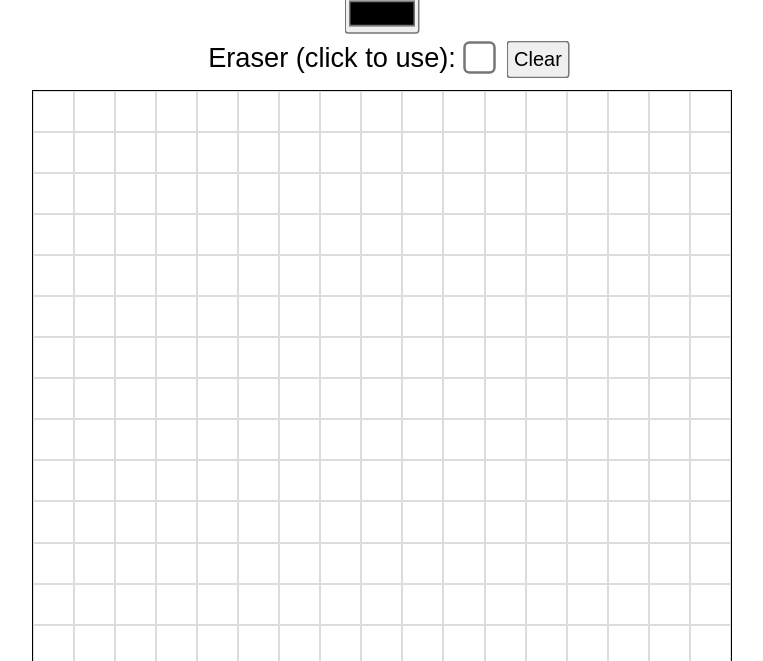
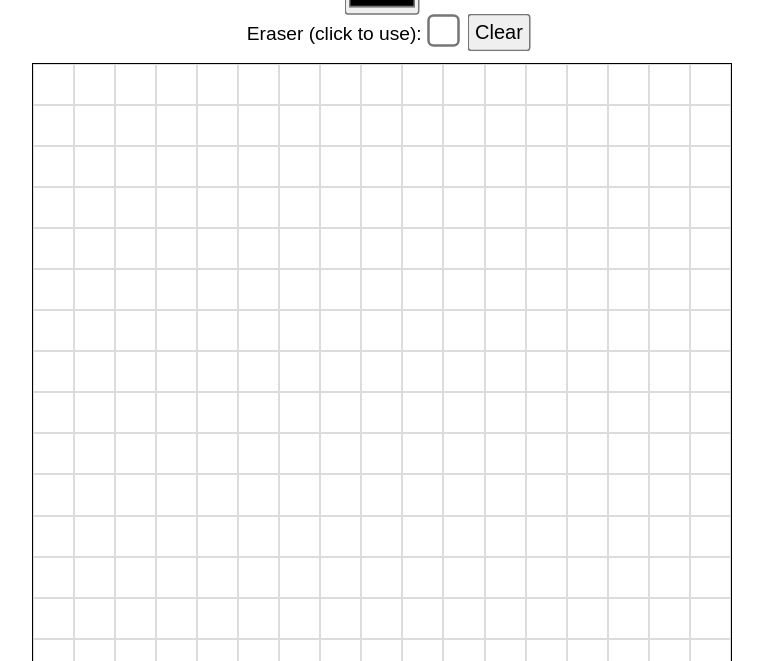
Before and after one commit to J-boardman/sketcher, a plain HTML site: page index.html in a window 1280 px wide. Shown: the part 98-759 px from the top of the page, without its empty margins (258-1021 px from the left). Drawn offline with Linux system fonts and the light colour scheme.

Commit message:
finalized v2

```diff
--- a/script.js
+++ b/script.js
@@ -1,12 +1,7 @@
 const sketcher = (() => {
-  //EVENT LISTENERS
-  rangeInput.addEventListener('input', () => render());
-  paintOn.addEventListener('input', () => render());
-  clear.addEventListener('click', () => render());
-
   //DOM RENDER
   const render = () => {
-    let grids = rangeInput.value
+    let grids = rangeInput.value;
     display.textContent = `${grids} x ${grids}`;
 
     while (container.firstChild) container.removeChild(container.lastChild);
@@ -16,11 +11,16 @@ const sketcher = (() => {
 
       div.addEventListener(paintOn.value, () => color(div),true);
       div.addEventListener('click', () => checkEraser(div))
+
       div.classList.add('grid');
       div.style['width'] = `${100/(grids)}%`;
       div.style['height'] = `${100/(grids)}%`;
     }
   }
+  //EVENT LISTENERS
+  clear.addEventListener('click', render);
+  [rangeInput,paintOn].forEach(x => x.addEventListener('input', render));
+
   //ADDITIONAL FUNCTIONS
   const color = (grid) => {
     eraser.checked ? null : grid.style['background-color'] = colorSelector.value;
@@ -29,5 +29,6 @@ const sketcher = (() => {
   const checkEraser = (grid) =>{
     eraser.checked ? grid.style['background-color'] = 'white' : colorSelector.value
   }
+
   render();
 })();
--- a/style.css
+++ b/style.css
@@ -22,14 +22,12 @@ body, .resets, .no-resets{
   align-items: center;
   flex-direction: column;
   gap: 15px;
-  font-size: 1.7rem;
+  font-size: 1.2rem;
 }
 
 input, select{
   scale: 1.5;
 }
-
-
 body{
   min-height: 100vh;
 }
```
